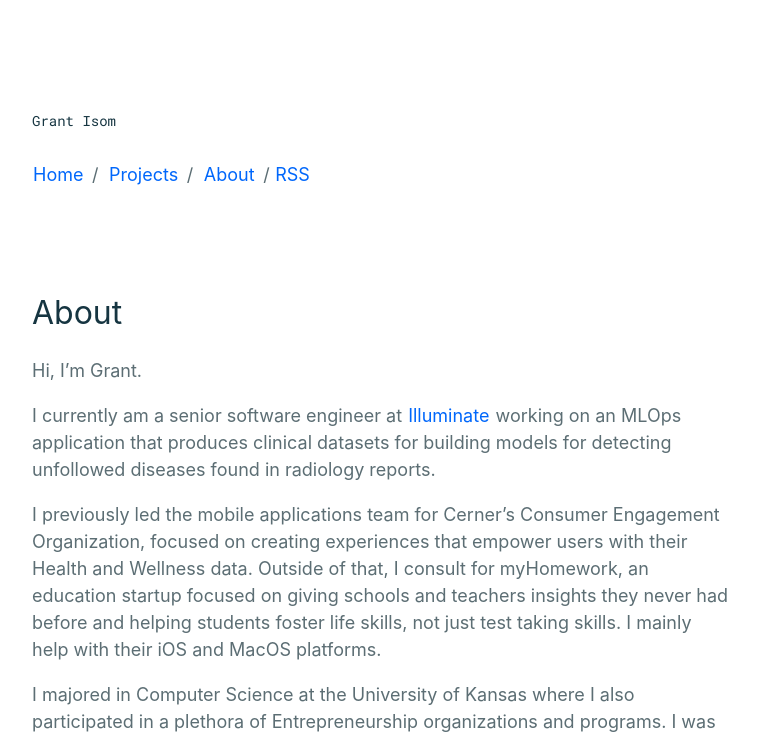
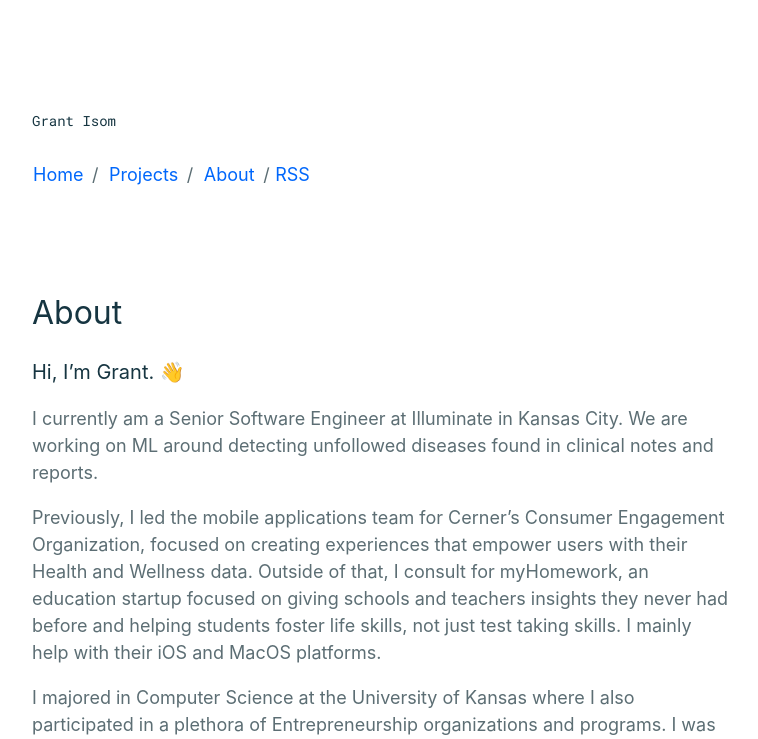
Before and after one commit to glisom/glisom.github.io, a Jekyll site: the page built from _pages/about.md, in a window 1280 px wide. Shown: the top 739 px of the page, without its empty margins (258-1016 px from the left). Built offline with Jekyll 4.4.1, drawn with Linux system fonts in a browser that asks for light colours; some of the changed text lies outside the part shown.

Commit message:
Update about.md

```diff
--- a/_pages/about.md
+++ b/_pages/about.md
@@ -3,16 +3,19 @@
 title: About
 permalink: /about/
 ---
-Hi, I'm Grant.
+### Hi, I’m Grant. 👋
 
+I currently am a Senior Software Engineer at Illuminate in Kansas City. We are working on ML around detecting unfollowed diseases found in clinical notes and reports.
 
-I currently am a senior software engineer at [Illuminate](https://goilluminate.com) working on an MLOps application that produces clinical datasets for building models for detecting unfollowed diseases found in radiology reports.
-
-I previously led the mobile applications team for Cerner’s Consumer Engagement Organization, focused on creating experiences that empower users with their Health and Wellness data. Outside of that, I consult for myHomework, an education startup focused on giving schools and teachers insights they never had before and helping students foster life skills, not just test taking skills. I mainly help with their iOS and MacOS platforms.
+Previously, I led the mobile applications team for Cerner’s Consumer Engagement Organization, focused on creating experiences that empower users with their Health and Wellness data. Outside of that, I consult for myHomework, an education startup focused on giving schools and teachers insights they never had before and helping students foster life skills, not just test taking skills. I mainly help with their iOS and MacOS platforms.
 
 I majored in Computer Science at the University of Kansas where I also participated in a plethora of Entrepreneurship organizations and programs. I was also a part of the Self Engineering Leadership Fellowship all four years.
 
-I have no personal projects at the moment, but last year released [drip](https://apps.apple.com/us/app/drip-a-coffee-journal/id1411538274) and [ListWithMe](https://apps.apple.com/us/app/listwithme/id1224284271). I will post an updated once I get started on something though.
+| Recent Personal Projects | |
+|-|-|
+[ListWithMe](https://apps.apple.com/us/app/listwithme/id1224284271?mt=8) | ![](https://is1-ssl.mzstatic.com/image/thumb/Purple118/v4/42/21/df/4221df98-c535-03fd-8411-a8db84983662/mzl.zxehnwbz.png/50x50bb.jpg) |
+[drip, A Coffee Journal](https://apps.apple.com/us/app/drip-a-coffee-journal/id1411538274?mt=8) | ![](https://is3-ssl.mzstatic.com/image/thumb/Purple113/v4/d9/04/2a/d9042a46-6216-1675-ae2f-bdeaae3e3a19/AppIcon-0-0-1x_U007emarketing-0-0-0-7-0-0-sRGB-0-0-0-GLES2_U002c0-512MB-85-220-0-0.png/50x50bb.jpg) |
+
 
 ----
 
```
